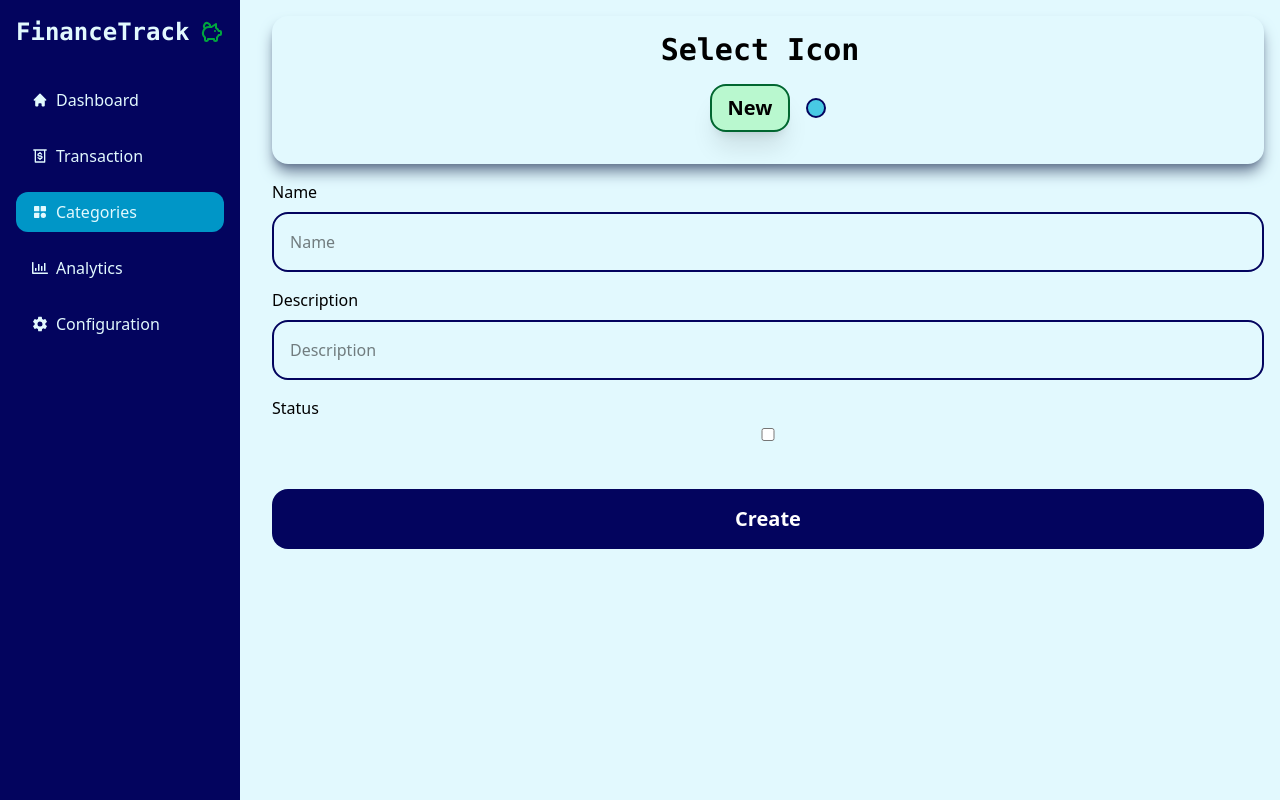
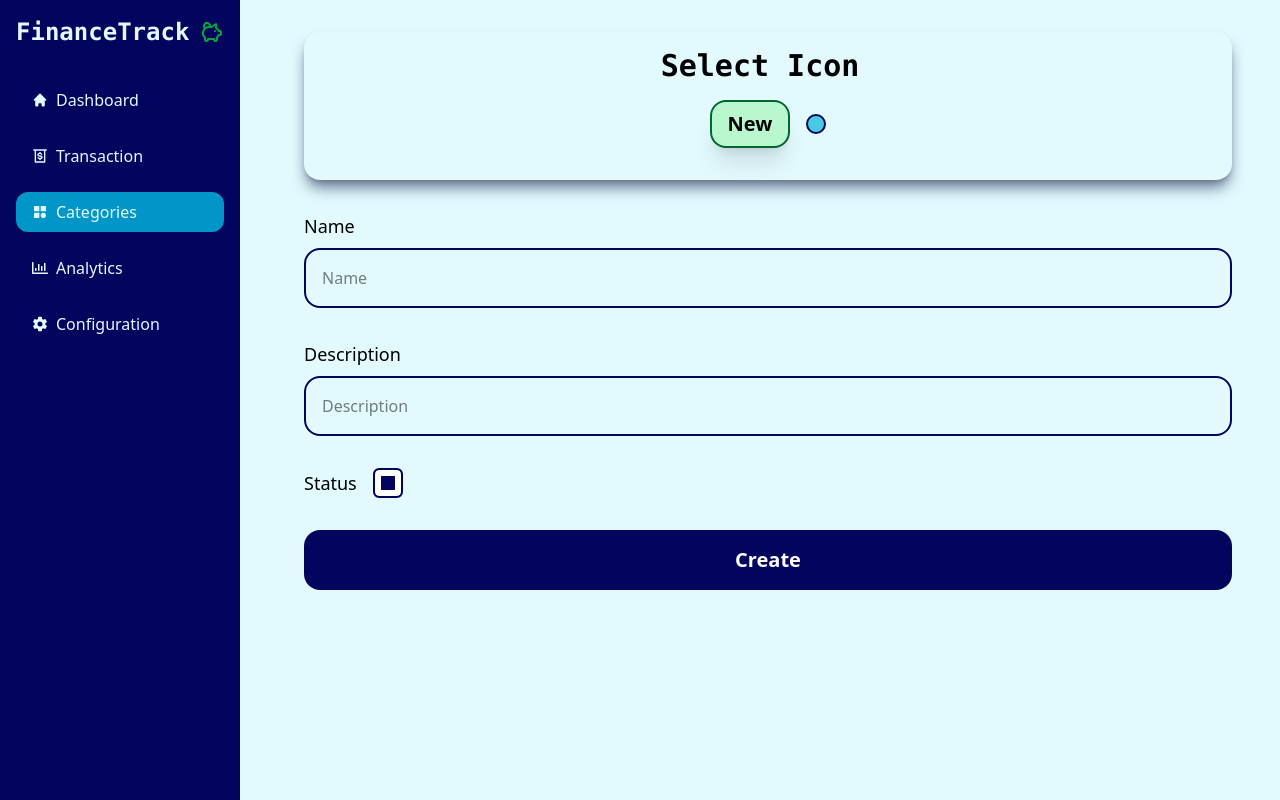
Before and after one commit to alanrty24/FINANTRACK, a React (Vite) app: page /categories in a window 1280 px wide. Built offline with nearby package versions, Linux system fonts and the light colour scheme.

Commit message:
V1.5 FINANTRACK

```diff
--- a/src/components/categories/CategoriesForm.jsx
+++ b/src/components/categories/CategoriesForm.jsx
@@ -7,7 +7,7 @@ import { NEWCATEGORIES } from "../lib/categories";
 import { IoMdClose } from "react-icons/io";
 import { useState } from "react";
 import Input from "../ui/Input";
-
+import "../styles/categoriesform.css"
 
 const CategoriesForm = () => {
   const [data,setData] = useState(
@@ -20,7 +20,7 @@ const CategoriesForm = () => {
   )
   const {
     handleSubmit,
-    // register,
+    register,
     // reset,
     // formState: { errors },
   } = useForm();
@@ -41,21 +41,37 @@ const CategoriesForm = () => {
   }
 
   return (
-    <Card className={'mx-auto max-w-7xl relative'}>
-      <form action="" onSubmit={handleSubmit(handleSave)}>
+    <Card className={'mx-auto max-w-7xl relative md:px-8 md:py-4'}>
+      <form action="" className="flex flex-col gap-4" onSubmit={handleSubmit(handleSave)}>
         <div className="">
           <IconsSelect onChange = {handleClickIcon}/>
         </div>
-        <Input type="text" placesholder="Name" required={true}>
-            Name
+        <Input
+        {...register("name",{required: "Error, nombre requerido"})}
+        type="text" placesholder="Name" required={true} label={"Name"}  classNameDiv={"flex flex-col mb-4 gap-2"}>
+
         </Input>
-        <Input type="text" placesholder="Description" required={true}>
-            Description
+        <Input
+        {...register("description",{required: "Error, descripción requerida"})}
+        type="text" placesholder="Description" required={true} label={"Description"} classNameDiv={"flex flex-col mb-4 gap-2"}>
+
         </Input>
-        <Input type="checkbox" placesholder="Name" required={true}>
-            Status
+        <Input
+        type="checkbox"
+        placesholder="Name"
+        required={true}
+        label={"Status"}
+        className={"check"}
+        checked
+        classNameDiv={"space-x-4 flex items-center"}
+        value = {data.status}
+        onChange = {(e) => {setData({
+          ...data,
+          status: e.target.value
+        })}}
+        >
         </Input>
-        <Button className={'w-full p-4 text-xl font-bold mt-8 '}>Create</Button>
+        <Button className={'w-full p-4 text-xl font-bold my-4 '}>Create</Button>
       </form>
     </Card>
   );
--- a/src/components/layout/layout.jsx
+++ b/src/components/layout/layout.jsx
@@ -132,7 +132,7 @@ const Layout = ({ children }) => {
         </div>
 
         {/* Main */}
-        <main className="mx-auto max-w-7xl px-4 pt-20 lg:p-4">{children}</main>
+        <main className="mx-auto max-w-7xl px-4 pt-20 md:px-6 lg:p-4">{children}</main>
       </div>
     </div>
   );
--- /dev/null
+++ b/src/components/styles/categoriesform.css
@@ -0,0 +1,16 @@
+.check[type = "checkbox"] {
+  --size: 30px;
+  --color: var(--federal-blue);
+
+  appearance: none;
+  width: var(--size);
+  height: var(--size);
+  border: 2px solid var(--color);
+  border-radius: 6px;
+  padding: .6rem;
+  box-shadow: 0 0 0 6px field inset;
+
+  &:checked {
+    background: var(--color);
+  }
+}
--- a/src/components/ui/Button.jsx
+++ b/src/components/ui/Button.jsx
@@ -15,7 +15,7 @@ const Button = forwardRef(
     ref
   ) => {
     const variants = {
-      primary: "rounded-2xl bg-(--federal-blue) text-white transition-all duration-500 hover:text-(--federal-blue) hover:-translate-y-1 hover:bg-(--light-cyan)",
+      primary: "rounded-2xl bg-(--federal-blue) text-white transition-all duration-500 hover:text-(--light-cyan) hover:-translate-y-1 hover:bg-(--blue-green) hover:border-2 hover:cursor-pointer",
 
       new: "px-4 py-2 bg-green-200  rounded-2xl cursor-pointer shadow-xl border-0 border-green-800 font-bold transition-all duration-500 hover:text-gray-100 hover:-translate-y-1 hover:bg-green-700",
 
--- a/src/components/ui/Input.jsx
+++ b/src/components/ui/Input.jsx
@@ -1,10 +1,10 @@
 import React from 'react'
 import { cn } from '../lib/utils'
 
-const Input = ({children, type = "text" , required, className , placesholder = "", ...props}) => {
+const Input = ({label, type = "text" , required, className, classNameDiv , placesholder = "", ...props}) => {
   return (
-    <div className='flex flex-col gap-2 mb-4'>
-        <label htmlFor="">{children}</label>
+    <div className= {cn(classNameDiv + " ")}>
+        {label && (<label htmlFor="" className='text-base md:text-lg'>{label}</label>)}
         <input
         className={cn(className + ` p-4 border-2 rounded-2xl border-[#03045e]`)}
         type= {type}
```
